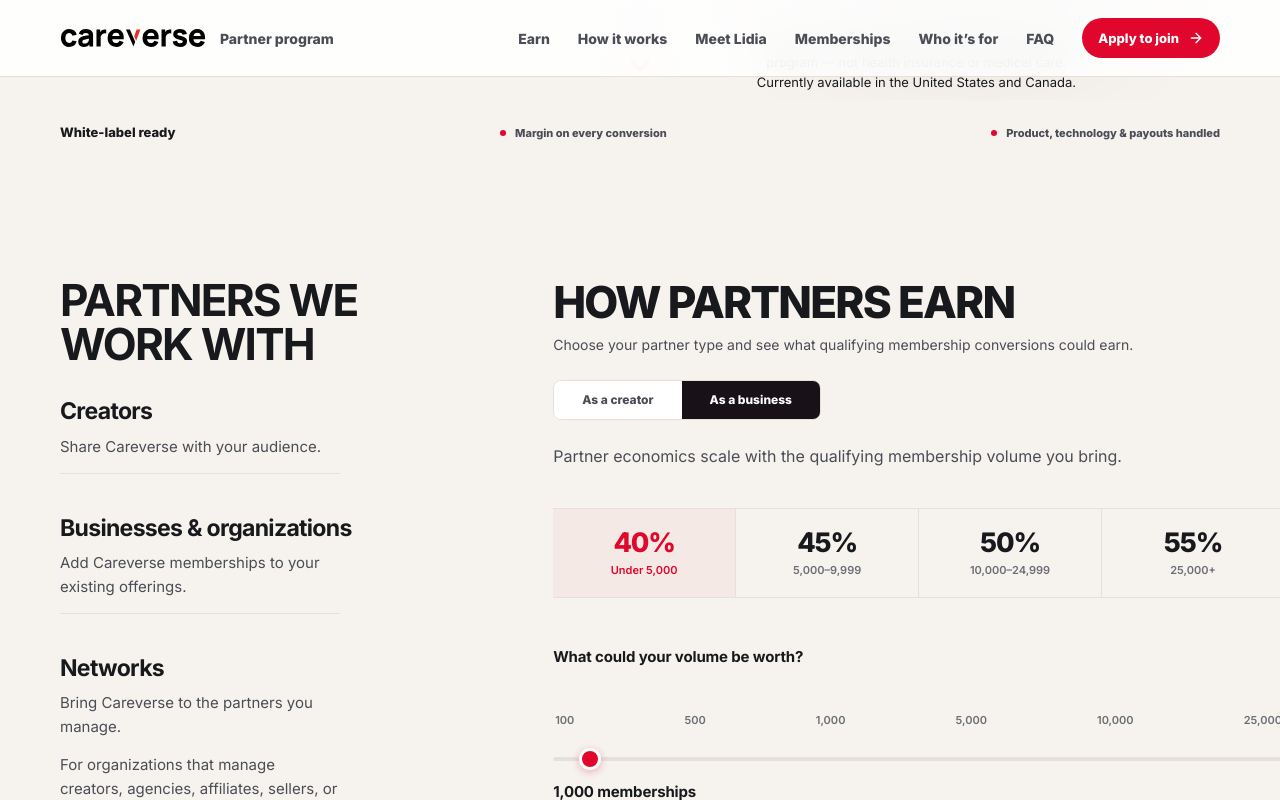
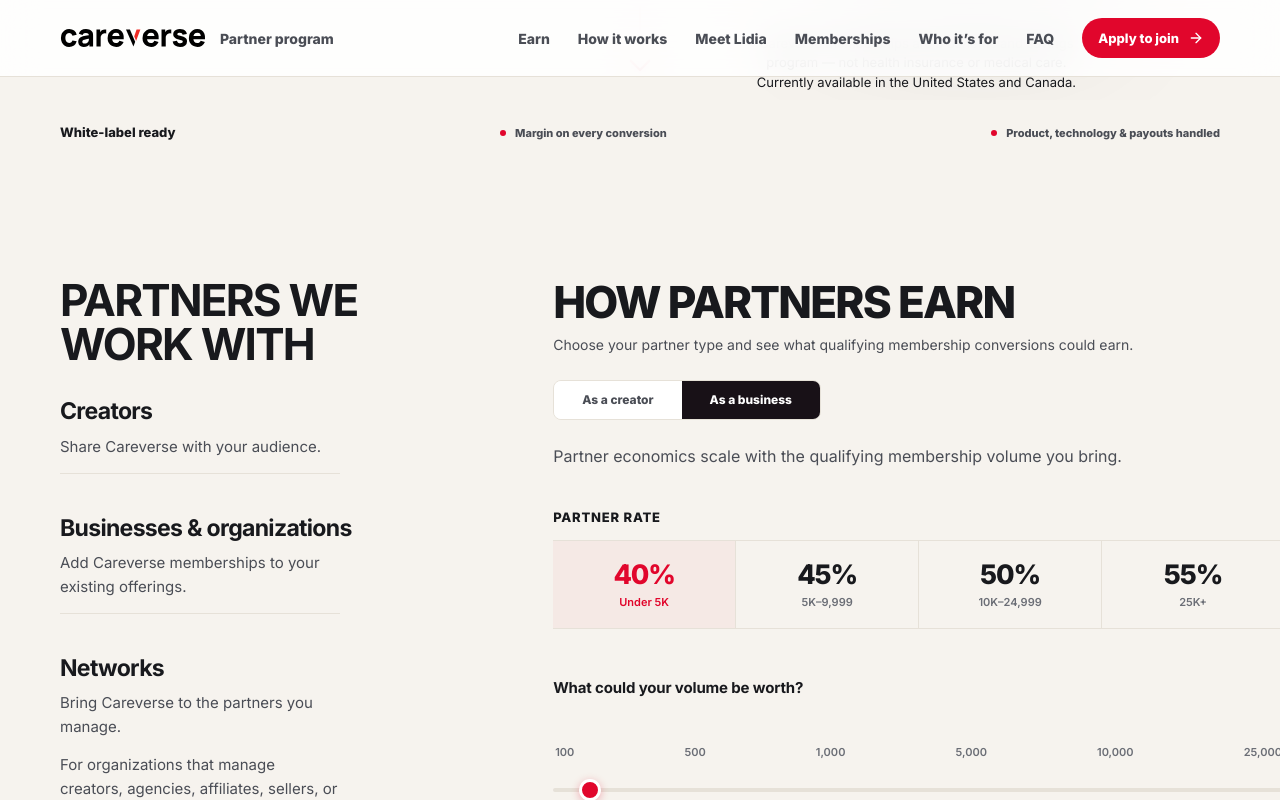
Before and after one commit to ethan5432/All-in-one, a React (Vite) app: page / in a window 1280 px wide. Both pictures are taken after a click on the button "As a business". Shown: the part 796-1596 px from the top of the page. Built offline with nearby package versions, Linux system fonts and the light colour scheme.

Commit message:
Updated index.css

```diff
--- a/src/App.tsx
+++ b/src/App.tsx
@@ -41,10 +41,10 @@ const MEMBERSHIP_DISPLAY: { key: MembershipKey; name: string }[] = [
 ];
 
 const BUSINESS_TIERS = [
-  { threshold: 0,     rate: 0.40, label: 'Under 5,000' },
-  { threshold: 5000,  rate: 0.45, label: '5,000–9,999' },
-  { threshold: 10000, rate: 0.50, label: '10,000–24,999' },
-  { threshold: 25000, rate: 0.55, label: '25,000+' },
+  { threshold: 0,     rate: 0.40, label: 'Under 5K' },
+  { threshold: 5000,  rate: 0.45, label: '5K–9,999' },
+  { threshold: 10000, rate: 0.50, label: '10K–24,999' },
+  { threshold: 25000, rate: 0.55, label: '25K+' },
 ] as const;
 
 const VOLUME_PRESETS = [100, 500, 1000, 5000, 10000, 25000];
@@ -420,6 +420,7 @@ function App() {
               <div className={partnerMode === 'business' ? 'partner-state partner-state-active' : 'partner-state'}>
                 <p className="biz-sub">Partner economics scale with the qualifying membership volume you bring.</p>
 
+                <span className="biz-progression-label">Partner rate</span>
                 <div className="biz-progression">
                   <div className="biz-progression-track">
                     {BUSINESS_TIERS.map((tier, i) => {
@@ -497,7 +498,7 @@ function App() {
                   </div>
 
                   <div className="calc-earnings-panel">
-                    <span className="calc-earnings-eyebrow">Estimated partner earnings</span>
+                    <span className="calc-earnings-eyebrow">Estimated earnings</span>
                     <div className="calc-earnings-amount">${bizEarnings.toLocaleString('en-US', { maximumFractionDigits: 0 })}</div>
                     <div className="calc-earnings-rate"><span className="calc-red-accent">{Math.round(bizRate * 100)}%</span> partner rate</div>
                     <div className="calc-earnings-count">{businessVolume.toLocaleString()} qualifying memberships</div>
--- a/src/index.css
+++ b/src/index.css
@@ -744,6 +744,15 @@ h1 em { color: var(--red); font-style: normal; }
   font-size: 16px;
   font-weight: 400;
   line-height: 1.5;
+}
+.biz-progression-label {
+  display: block;
+  margin-bottom: 12px;
+  color: #18191D;
+  font-size: 13px;
+  font-weight: 800;
+  letter-spacing: .06em;
+  text-transform: uppercase;
 }
 
 /* Progression — horizontal continuum */
```
